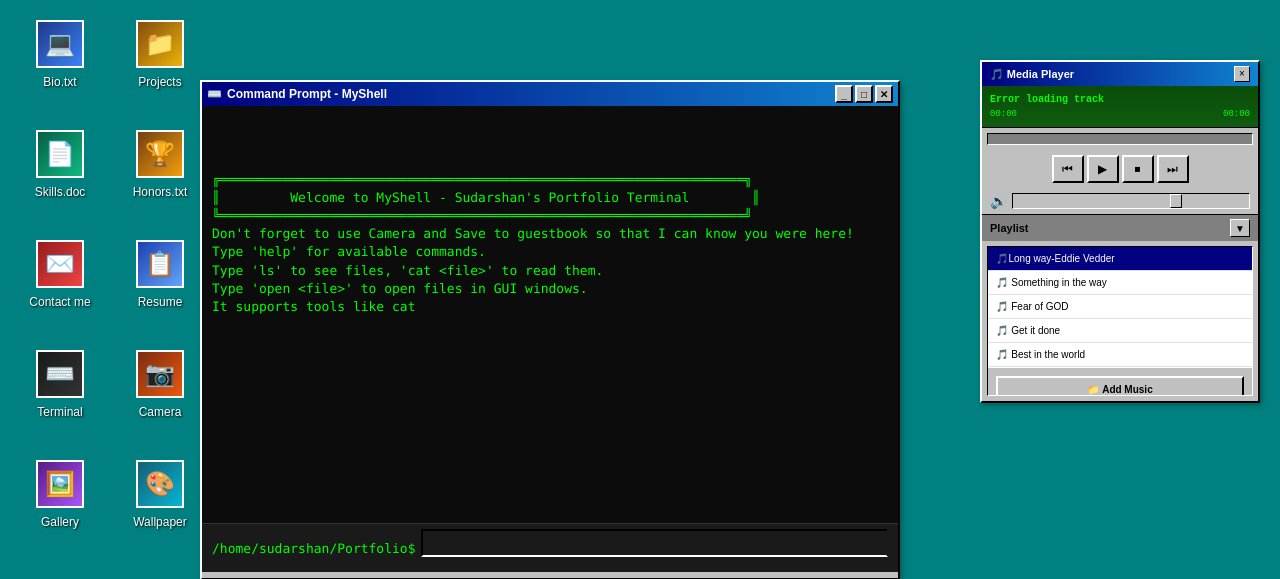
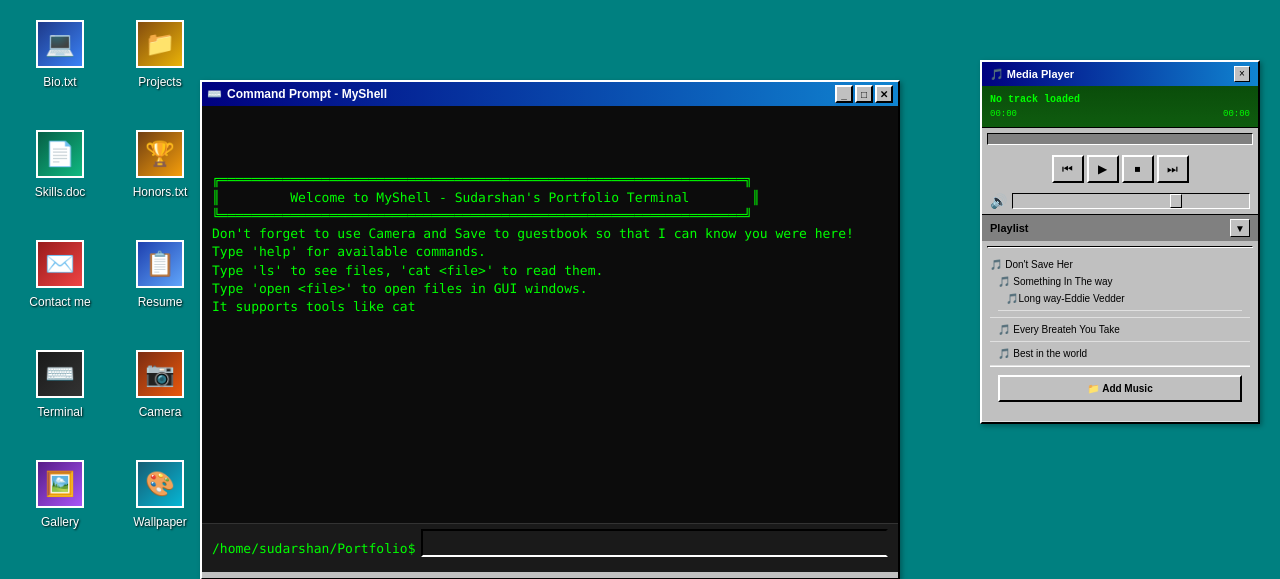
Before and after one commit to ttsudarshan/Sudarshan, a Flask app: page / in a window 1280 px wide. Shown: the top 579 px of the page. Run offline with Flask 2, Linux system fonts and the light colour scheme; data that the repository does not hold is empty.

Commit message:
new playsit

```diff
--- a/templates/index.html
+++ b/templates/index.html
@@ -761,19 +761,22 @@ It supports tools like cat
 
         <div class="mini-playlist" id="mini-playlist">
           <!-- Default tracks -->
+        </div>
+        <div class="mini-playlist-item" data-url="https://raw.githubusercontent.com/ttsudarshan/MUSIC/main/J.Cole-%20No%20Role%20Modelz%20(Chorus%EF%BC%8FHook%20LOOPED)%20%EF%BC%82Don%27t%20save%20her%2C%20she%20don%27t%20wanna%20be%20saved%EF%BC%82%20-%20MLweenje.mp3
+        ">
+            <span>🎵 Don't Save Her</span>
 
-          <div class="mini-playlist-item" data-url="https://raw.githubusercontent.com/ttsudarshan/MUSIC/main/Eddie%20Vedder%20-%20Long%20Way.mp3">
+        <div class="mini-playlist-item" data-url="https://raw.githubusercontent.com/ttsudarshan/MUSIC/main/Something_In_the_way.mp3
+            ">
+              <span>🎵 Something In The way</span>
+        <div class="mini-playlist-item" data-url="https://raw.githubusercontent.com/ttsudarshan/MUSIC/main/Eddie%20Vedder%20-%20Long%20Way.mp3">
             <span>🎵Long way-Eddie Vedder</span>
         </div>
-          <div class="mini-playlist-item" data-url="https://raw.githubusercontent.com/ttsudarshan/MUSIC/main/Something_In_the_way.mp3
-          ">
-            <span>🎵 Something in the way</span>
-        </div>
-          <div class="mini-playlist-item" data-url="https://www.soundhelix.com/examples/mp3/SoundHelix-Song-1.mp3">
-              <span>🎵 Fear of GOD</span>
+
+
           </div>
           <div class="mini-playlist-item" data-url="https://www.soundhelix.com/examples/mp3/SoundHelix-Song-2.mp3">
-              <span>🎵 Get it done</span>
+              <span>🎵 Every Breateh You Take</span>
           </div>
           <div class="mini-playlist-item" data-url="https://www.soundhelix.com/examples/mp3/SoundHelix-Song-3.mp3">
               <span>🎵 Best in the world</span>
```
